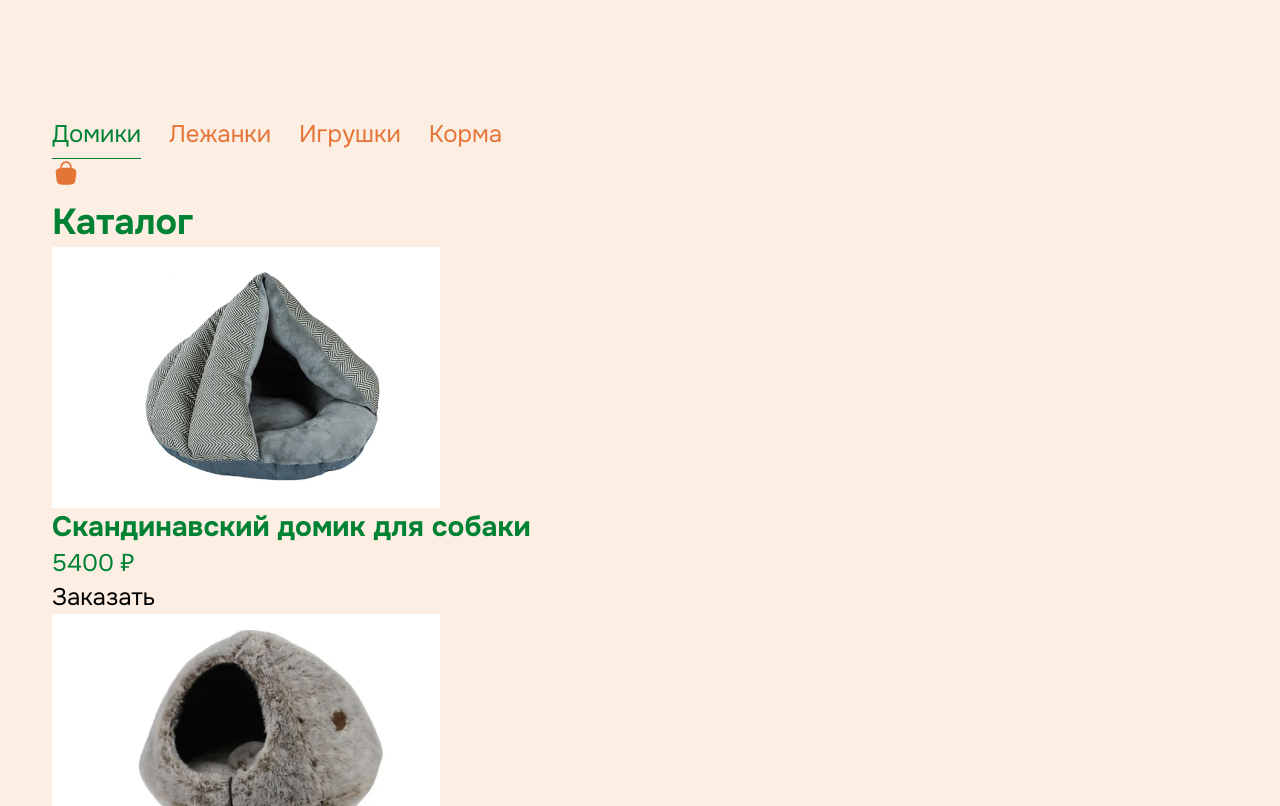
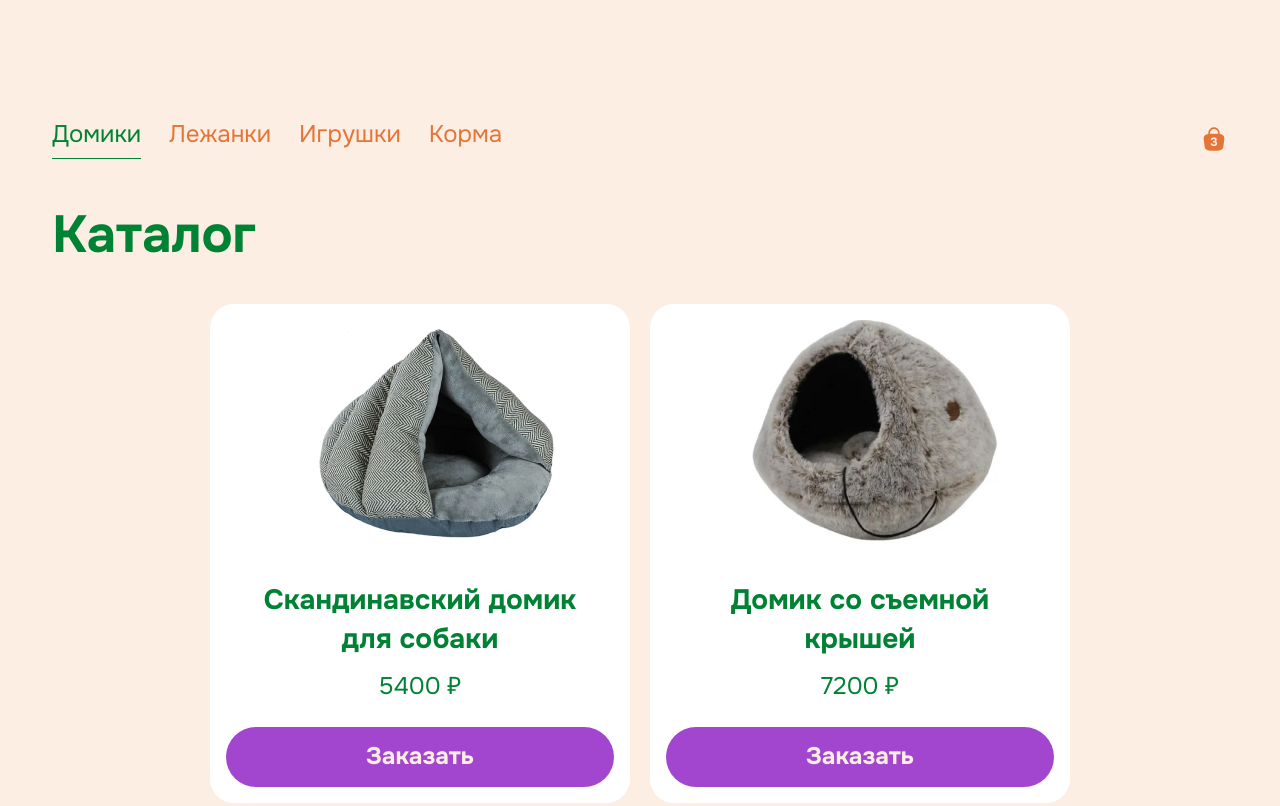
Before and after one commit to massaracsh7/petplanet, a website built with Vite: page src/store.html in a window 1280 px wide. Shown: the part 817-1623 px from the top of the page. Built offline with nearby package versions, Linux system fonts and the light colour scheme.

Commit message:
feat: add product styles

```diff
--- a/src/scss/_variables.scss
+++ b/src/scss/_variables.scss
@@ -2,3 +2,4 @@ $light: #fdeee3;
 $purple: #a346cf;
 $carrot: #e47537;
 $green: #008234;
+$white: #ffffff;
--- a/src/scss/components/_product.scss
+++ b/src/scss/components/_product.scss
@@ -1,10 +1,64 @@
+@use "../variables" as *;
+@use "../media" as *;
+
 .product {
+  border-radius: 24px;
+  padding: 0px 16px 16px 16px;
+  background-color: $white;
+  max-width: 420px;
+  min-height: 499px;
+  overflow: hidden;
+  display: flex;
+  flex-direction: column;
 
-  &__img {}
+  @include tablet {
+    min-height: 460px;
+  }
 
-  &__title {}
+  @include mobile {
+    min-height: 400px;
+  }
 
-  &__price {}
+  &__img {
+    width: 100%;
+    margin-bottom: 16px;
+  }
 
-  &__btn-add {}
+  &__title {
+    font-weight: 700;
+    font-size: 28px;
+    line-height: 1.4;
+    text-align: center;
+    color: $green;
+    margin-bottom: 4px;
+    flex-grow: 1;
+    max-width: 340px;
+    align-self: center;
+
+    @include tablet {
+      font-size: 24px;
+    }
+
+    @include mobile {
+      font-size: 20px;
+    }
+  }
+
+  &__price {
+    font-size: 24px;
+    text-align: center;
+    color: $green;
+    margin-bottom: 24px;
+  }
+
+  &__btn-add {
+    border-radius: 40px;
+    padding: 16px 24px;
+    width: 100%;
+    background-color: $purple;
+    font-weight: 700;
+    font-size: 24px;
+    text-align: center;
+    color: $light;
+  }
 }
--- a/src/scss/components/_store.scss
+++ b/src/scss/components/_store.scss
@@ -4,7 +4,12 @@
 .store {
   padding: 120px 0;
 
-  &__header {}
+  &__header {
+    display: flex;
+    align-items: center;
+    justify-content: space-between;
+    margin-bottom: 40px;
+  }
 
   &__categories {
     display: flex;
@@ -37,19 +42,47 @@
     }
   }
 
-  &__cart-button {}
+  &__cart-button {
+    position: relative;
+    display: block;
+    width: 28px;
+    height: 28px;
+  }
 
-  &__title {}
+  &__cart-num {
+    position: relative;
+    z-index: 2;
+    font-weight: 700;
+    font-size: 12px;
+    line-height: 1;
+    color: $light;
+  }
 
-  // .store__list
+  &__cart-icon {
+    position: absolute;
+    z-index: 1;
+    inset: 0;
+  }
 
-  &__list {}
+  &__title {
+    font-weight: 700;
+    font-size: 52px;
+    color: $green;
+    margin-bottom: 32px;
+  }
 
-  // .store__item
+  &__list {
+    display: grid;
+    grid-template-columns: repeat(auto-fill, 420px);
+    justify-content: center;
+    gap: 20px;
 
-  &__item {}
+    @include mobile {
+      grid-template-columns: 1fr;
+    }
+  }
 
-  // .store__product
-
-  &__product {}
+  &__item {
+    display: flex;
+  }
 }
--- a/src/scss/index.scss
+++ b/src/scss/index.scss
@@ -5,7 +5,7 @@
 @use "components/advantages" as *;
 @use "components/subscribe" as *;
 @use "components/store" as *;
-//@use "components/product" as *;
+@use "components/product" as *;
 @use "components/footer" as *;
 
 @import "normalize.css";
--- a/src/store.html
+++ b/src/store.html
@@ -56,7 +56,8 @@
             </ul>
 
             <button class="store__cart-button">
-              <svg width="28" height="28" viewBox="0 0 28 28" fill="none" xmlns="http://www.w3.org/2000/svg">
+              <span class="store__cart-num">3</span>
+              <svg class="store__cart-icon" width="28" height="28" viewBox="0 0 28 28" fill="none" xmlns="http://www.w3.org/2000/svg">
                 <circle cx="18" cy="14" r="2" fill="#E47537"/>
                 <circle cx="10" cy="14" r="2" fill="#E47537"/>
                 <path d="M23.2867 10.4534C22.505 9.59003 21.3267 9.08836 19.6934 8.91336V8.02669C19.6934 6.42836 19.0167 4.88836 17.8267 3.81503C16.625 2.71836 15.0617 2.20503 13.44 2.35669C10.6517 2.62503 8.3067 5.32003 8.3067 8.23669V8.91336C6.67336 9.08836 5.49503 9.59003 4.71336 10.4534C3.5817 11.7134 3.6167 13.3934 3.74503 14.56L4.5617 21.0584C4.8067 23.3334 5.72836 25.6667 10.745 25.6667H17.255C22.2717 25.6667 23.1934 23.3334 23.4384 21.07L24.255 14.5484C24.3834 13.3934 24.4067 11.7134 23.2867 10.4534ZM13.6034 3.97836C14.77 3.87336 15.8784 4.23503 16.7417 5.01669C17.5934 5.78669 18.0717 6.88336 18.0717 8.02669V8.84336H9.92836V8.23669C9.92836 6.16003 11.6434 4.16503 13.6034 3.97836ZM9.82336 15.3417H9.8117C9.17003 15.3417 8.64503 14.8167 8.64503 14.175C8.64503 13.5334 9.17003 13.0084 9.8117 13.0084C10.465 13.0084 10.99 13.5334 10.99 14.175C10.99 14.8167 10.465 15.3417 9.82336 15.3417ZM17.99 15.3417H17.9784C17.3367 15.3417 16.8117 14.8167 16.8117 14.175C16.8117 13.5334 17.3367 13.0084 17.9784 13.0084C18.6317 13.0084 19.1567 13.5334 19.1567 14.175C19.1567 14.8167 18.6317 15.3417 17.99 15.3417Z" fill="#E47537"/>
```
